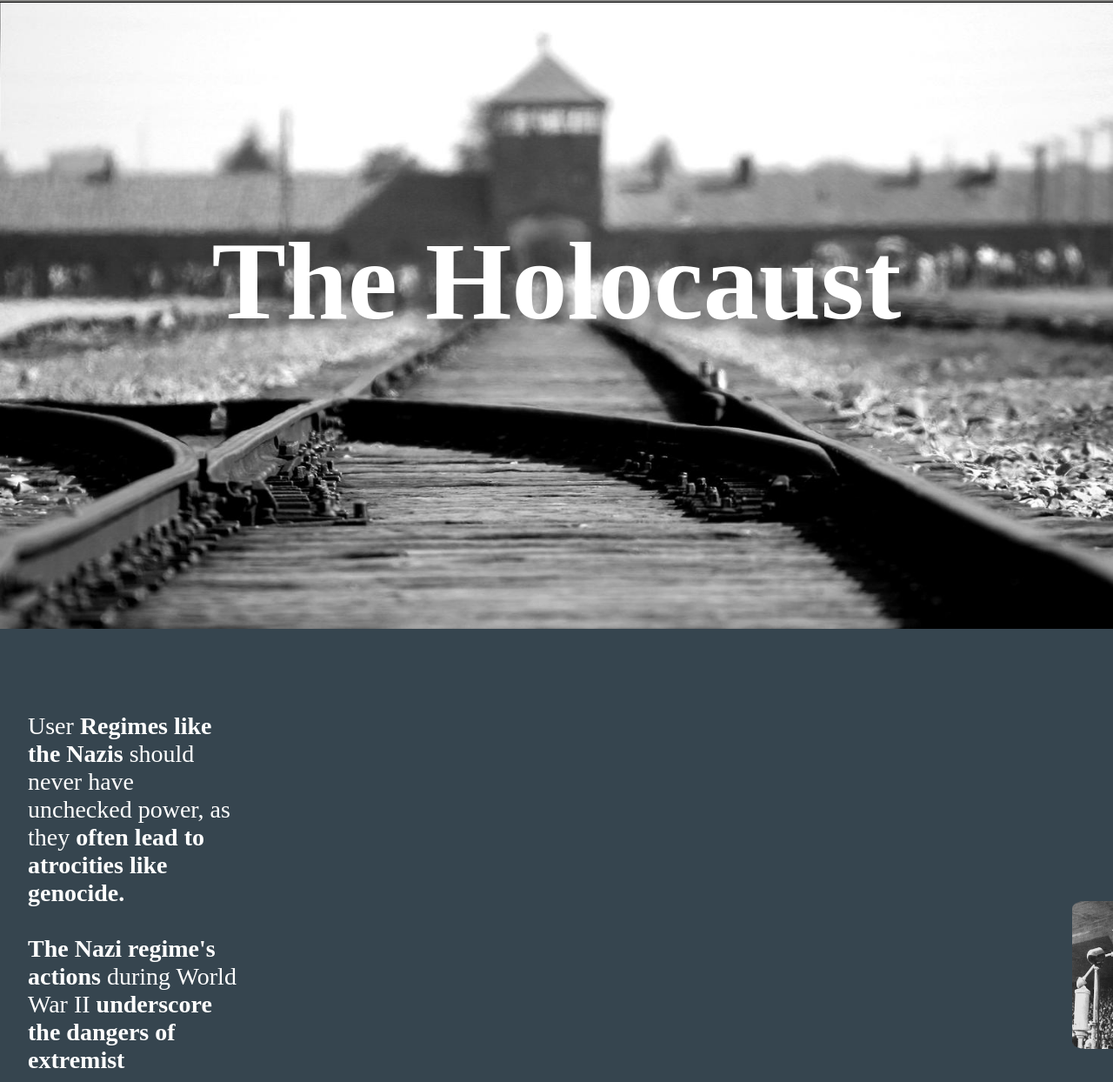
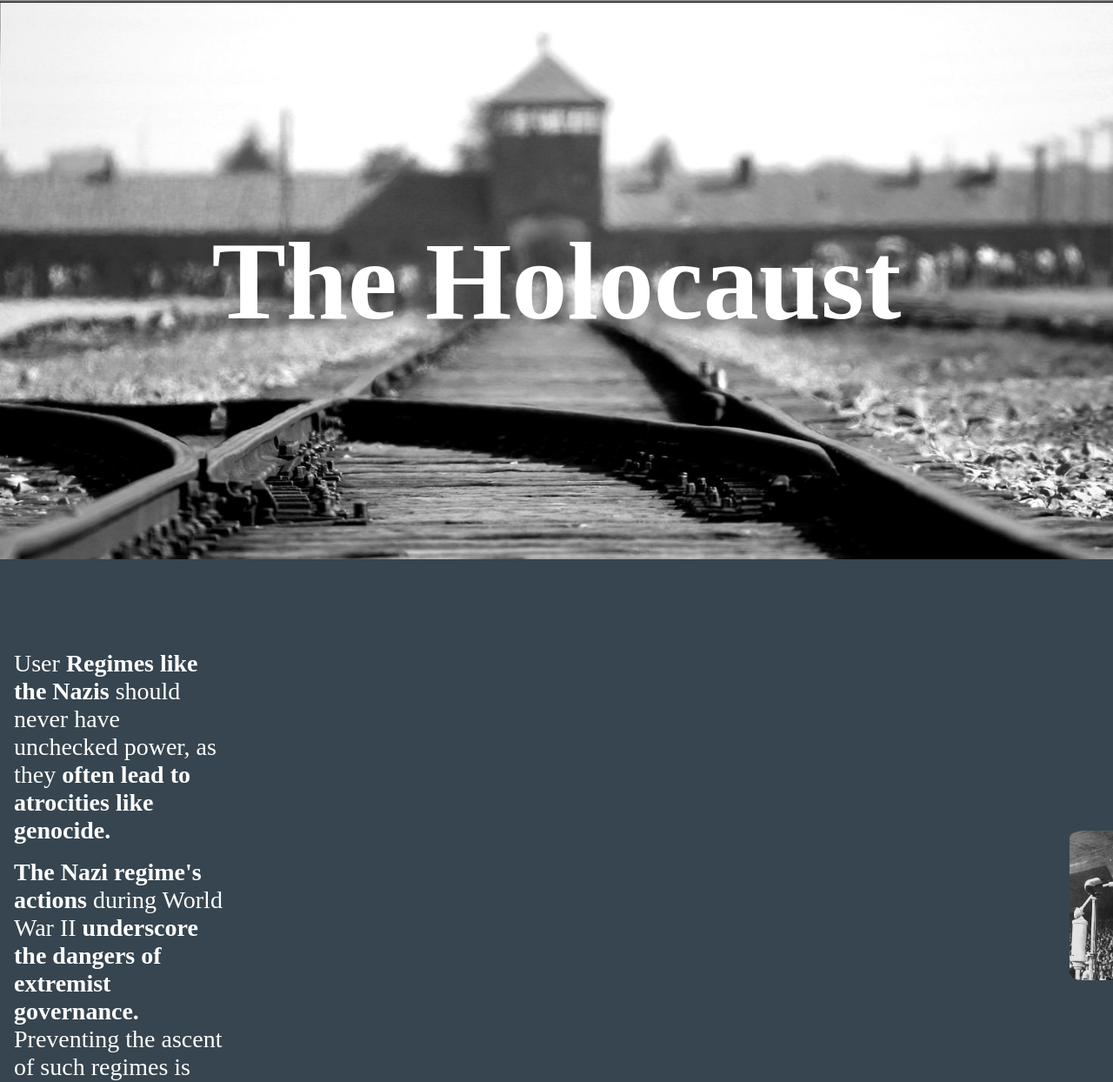
Before and after one commit to jChen0001/EOH, a plain HTML site: page HTML/hybridScroll1.html in a window 1280 px wide. Shown: the part 77-1321 px from the top of the page at 87% size. Drawn offline with nearby package versions, Linux system fonts and the light colour scheme; a web font is replaced by a local one.

Commit message:
Update hybridScroll1.css

```diff
--- a/CSS/hybridScroll1.css
+++ b/CSS/hybridScroll1.css
@@ -12,7 +12,7 @@ body{
     height: 100%;
 }
 .outerContainer{
-    height: 100vh;
+    height: 90vh;
 }
 
 h1{
@@ -50,7 +50,7 @@ h1{
 
 p{
     width: 100%;
-    margin: 2rem;
+    margin: 1rem;
 }
 
 .scrollSection{
```
